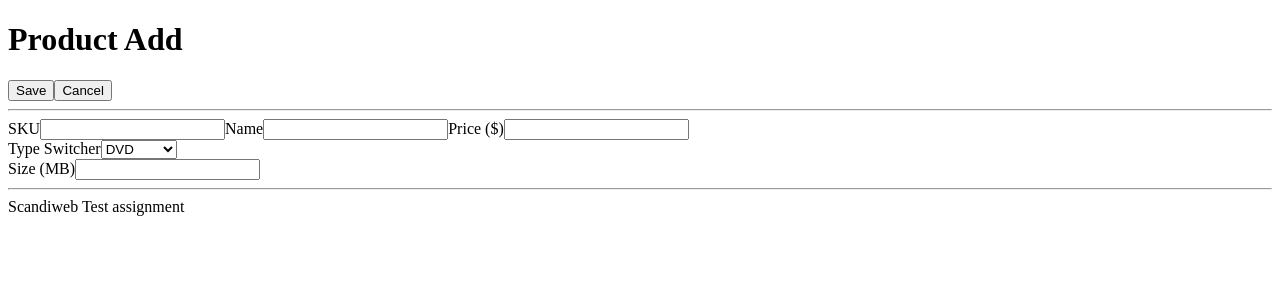
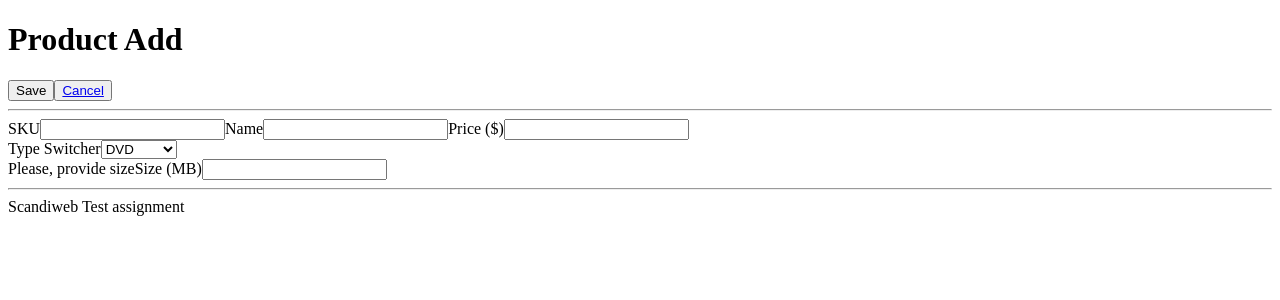
Before and after one commit to WillSs-Dev/products-front-end, a React (Create React App) app: page /addproduct in a window 1280 px wide. Shown: the top 300 px of the page. Built offline with nearby package versions, Linux system fonts and the light colour scheme.

Commit message:
feat: renames main page file and adds redirect button on the add product page

```diff
--- a/src/App.js
+++ b/src/App.js
@@ -1,12 +1,12 @@
 import React from 'react';
 import { createBrowserRouter, RouterProvider } from 'react-router-dom';
 import AddProduct from './pages/AddProduct';
-import Home from './pages/Home';
+import ProductsList from './pages/ProductsList';
 
 const BrowserRouter = createBrowserRouter([
   {
     path: '/',
-    element: <Home />,
+    element: <ProductsList />,
   },
   {
     path: '/addproduct',
--- a/src/components/AttributesForm.jsx
+++ b/src/components/AttributesForm.jsx
@@ -31,18 +31,21 @@ const AttributesForm = () => {
       <div>
         {productType === 'DVD' && (
           <>
+            <span>Please, provide size</span>
             <label htmlFor="size">Size (MB)</label>
             <input type="number" id="#size" name="size" />
           </>
         )}
         {productType === 'Book' && (
           <>
+            <span>Please, provide weight</span>
             <label htmlFor="weight">Weight (KG)</label>
             <input type="number" id="#weight" name="weight" />
           </>
         )}
         {productType === 'Furniture' && (
           <>
+            <span>Please, provide dimensions:</span>
             <label htmlFor="height">Height (CM)</label>
             <input type="number" id="#height" name="height" />
             <label htmlFor="width">Width (CM)</label>
--- a/src/pages/AddProduct.jsx
+++ b/src/pages/AddProduct.jsx
@@ -1,4 +1,5 @@
 import React from 'react';
+import { Link } from 'react-router-dom';
 import AttributesForm from '../components/AttributesForm';
 
 const AddProducts = () => (
@@ -7,7 +8,7 @@ const AddProducts = () => (
       <h1>Product Add</h1>
       <div>
         <button>Save</button>
-        <button>Cancel</button>
+        <button><Link to="/">Cancel</Link></button>
       </div>
     </div>
     <hr />
--- a/src/pages/Home.jsx
+++ b/src/pages/ProductsList.jsx
@@ -1,7 +1,7 @@
 import React from 'react';
 import { Link } from 'react-router-dom';
 
-const Home = () => (
+const ProductsList = () => (
   <>
     <div>
       <h1>Product List</h1>
@@ -19,4 +19,4 @@ const Home = () => (
   </>
 );
 
-export default Home;
+export default ProductsList;
```
